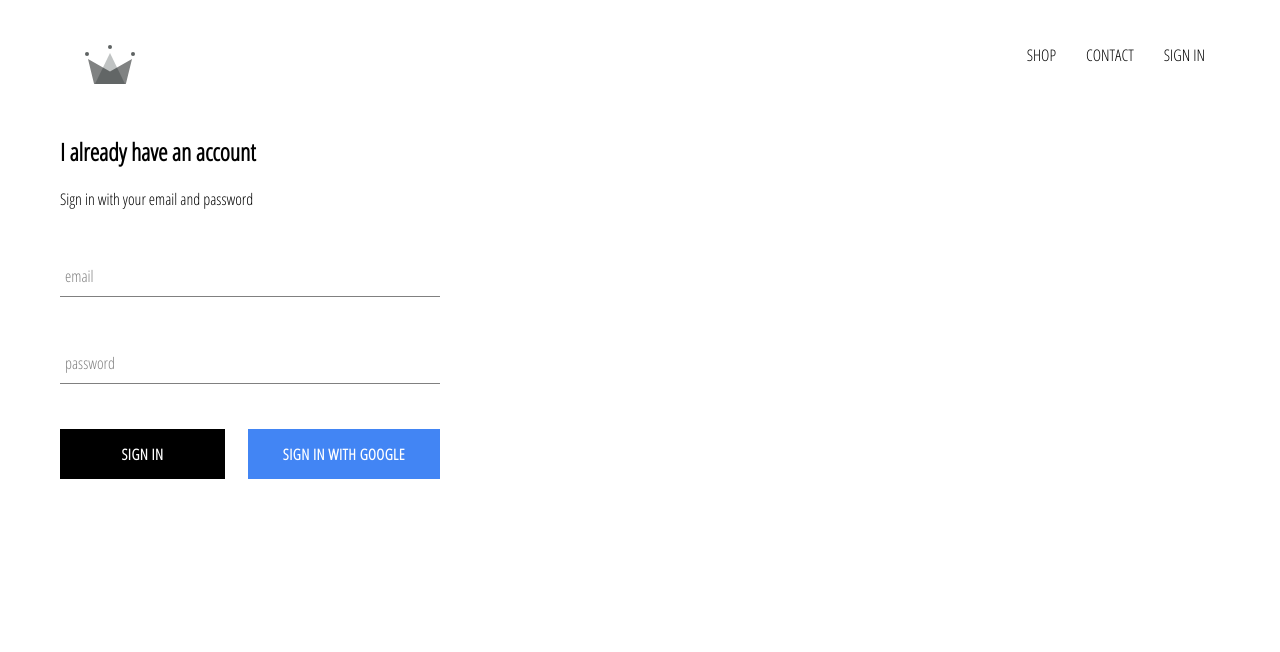
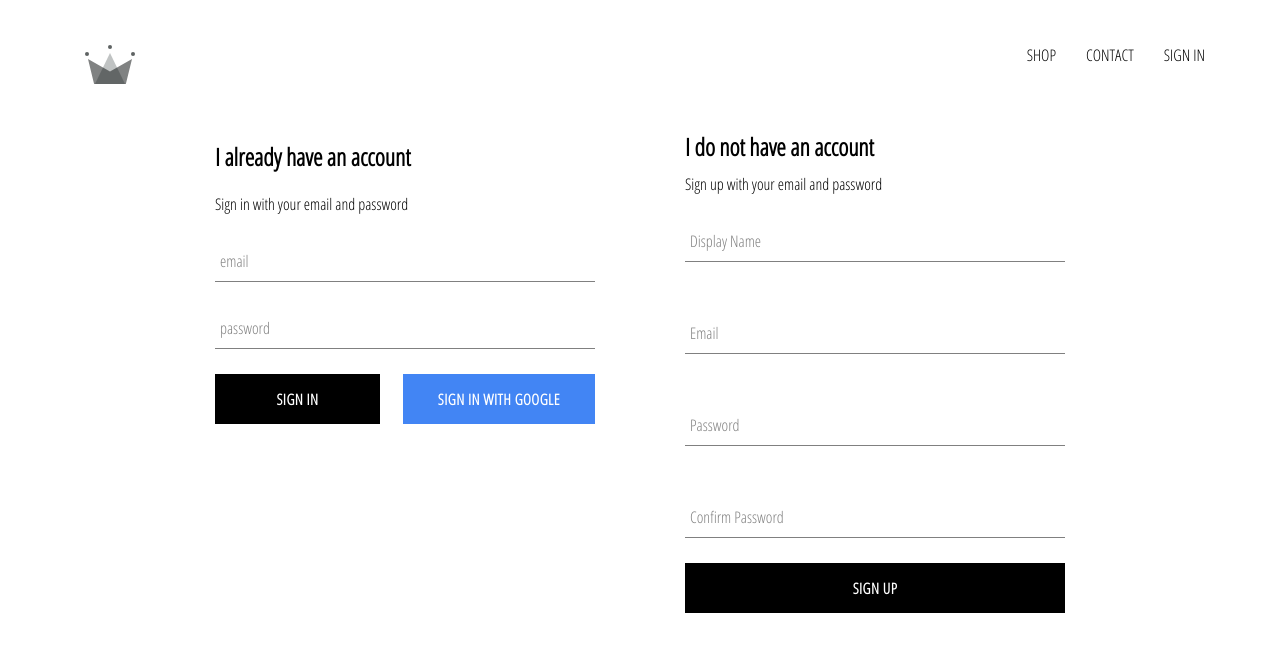
Before and after one commit to martinivanalfonso/CrownClothing, a React (Create React App) app: page /signin in a window 1280 px wide. Shown: the top 652 px of the page. Built offline with nearby package versions, Linux system fonts and the light colour scheme; no server answers.

Commit message:
Integrated Firebase sign up with email and password authentication option

```diff
--- a/src/App.js
+++ b/src/App.js
@@ -1,37 +1,50 @@
-import React from 'react';
-import { Switch, Route} from 'react-router-dom'
+import React from "react";
+import { Switch, Route } from "react-router-dom";
 
-import './App.css';
+import "./App.css";
 
-import SignInAndSignUp from './pages/sign-in-and-sign-up/sign-in-and-sign-up.component'
-import HomePage from './pages/homepage/homepage.component';
-import ShopPage from './pages/shop/shop.component';
-import Header from './components/header/header.component'
-import { auth } from './firebase/firebase.utils'
-
+import SignInAndSignUp from "./pages/sign-in-and-sign-up/sign-in-and-sign-up.component";
+import HomePage from "./pages/homepage/homepage.component";
+import ShopPage from "./pages/shop/shop.component";
+import Header from "./components/header/header.component";
+import { auth, createUserProfileDocument } from "./firebase/firebase.utils";
 
 class App extends React.Component {
   constructor(props) {
-    super(props)
+    super(props);
 
     this.state = {
       currentUser: null
-    }
+    };
   }
 
-  unsubscribeFromAuth = null
+  unsubscribeFromAuth = null;
 
   componentDidMount() {
-    this.unsubscribeFromAuth = auth.onAuthStateChanged(user => {
-      this.setState({ currentUser: user})})
+    this.unsubscribeFromAuth = auth.onAuthStateChanged(async userAuth => {
+      if (userAuth) {
+        const userRef = await createUserProfileDocument(userAuth);
+
+        userRef.onSnapshot(snapShot => {
+          this.setState({
+            currentUser: {
+              id: snapShot.id,
+              ...snapShot.data()
+            }
+          });
+          console.log(this.state.currentUser)
+        });
+      } else {
+        this.setState({ currentUser: userAuth });
+      }
+    });
   }
 
   componentWillUnmount() {
-    this.unsubscribeFromAuth()
+    this.unsubscribeFromAuth();
   }
 
-
-  render(){
+  render() {
     return (
       <div>
         <Header currentUser={this.state.currentUser} />
--- a/src/components/form-input/form-input.styles.scss
+++ b/src/components/form-input/form-input.styles.scss
@@ -9,7 +9,7 @@
 
 .group {
   position: relative;
-  margin: 45px 0;
+  margin: 25px 0;
 
   .form-input {
     background: none;
@@ -22,7 +22,6 @@
     border: none;
     border-radius: 0;
     border-bottom: 1px solid $sub-color;
-    margin: 25px 0;
 
     &:focus {
       outline: none;
--- /dev/null
+++ b/src/components/sign-up/sign-up.component.jsx
@@ -0,0 +1,102 @@
+import React from 'react'
+
+import { auth, createUserProfileDocument } from '../../firebase/firebase.utils'
+import CustomButton from '../custom-button/custom-button.component'
+import FormInput from '../form-input/form-input.component'
+import './sign-up.styles.scss'
+
+class SignUp extends React.Component {
+    constructor(props) {
+        super(props)
+
+        this.state = {
+            displayName: "",
+            email: "",
+            password: "",
+            confirmPassword: "",
+        }
+
+
+    }
+
+    handleChange = async e => {
+        const { name, value} = e.target
+        this.setState({
+            [name]: value
+        })
+    }
+
+    handleSubmit = async e => {
+        e.preventDefault()
+
+        const { displayName, email, password, confirmPassword } = this.state
+
+        if (password !== confirmPassword) {
+            alert("Passwords don't match")
+            return
+        }
+
+        try {
+
+            const { user } = await auth.createUserWithEmailAndPassword(email, password)
+
+            await createUserProfileDocument(user,{ displayName })
+
+            this.setState({
+                displayName: "",
+                email: "",
+                password: "",
+                confirmPassword: "",
+            })
+        } catch (error) {
+            console.error(error)
+        }
+    }
+
+    render() {
+        const { displayName, email, password, confirmPassword } = this.state
+        return(
+            <div className="sign-up">
+                    <h2 className="title">I do not have an account</h2>
+                    <span>Sign up with your email and password</span>
+                <form className="sign-up" onSubmit={this.handleSubmit}>
+                    <FormInput
+                    type="text"
+                    name="displayName"
+                    value={displayName}
+                    onChange={this.handleChange}
+                    label="Display Name"
+                    required
+                    />
+                    <FormInput
+                    type="email"
+                    name="email"
+                    value={email}
+                    onChange={this.handleChange}
+                    label="Email"
+                    required
+                    />
+                    <FormInput
+                    type="password"
+                    name="password"
+                    value={password}
+                    onChange={this.handleChange}
+                    label="Password"
+                    required
+                    />
+                    <FormInput
+                    type="password"
+                    name="confirmPassword"
+                    value={confirmPassword}
+                    onChange={this.handleChange}
+                    label="Confirm Password"
+                    required
+                    />
+                    <CustomButton type="submit">SIGN UP</CustomButton>
+                </form>
+            </div>
+        )
+    }
+}
+
+export default SignUp
--- /dev/null
+++ b/src/components/sign-up/sign-up.styles.scss
@@ -0,0 +1,9 @@
+.sign-up {
+  display: flex;
+  flex-direction: column;
+  width: 380px;
+
+  .title {
+    margin: 10px 0;
+  }
+}
--- a/src/firebase/firebase.utils.js
+++ b/src/firebase/firebase.utils.js
@@ -1,6 +1,6 @@
-import firebase from 'firebase/app'
-import 'firebase/firestore'
-import 'firebase/auth'
+import firebase from "firebase/app";
+import "firebase/firestore";
+import "firebase/auth";
 
 const config = {
   apiKey: "AIzaSyAvKuaCYRkYxdlhEg5OOIDGfyj9MA8yozg",
@@ -10,15 +10,42 @@
   storageBucket: "crownclothing-86485.appspot.com",
   messagingSenderId: "859457528422",
   appId: "1:859457528422:web:124aceab92d5f86a1283a7"
+};
+
+firebase.initializeApp(config);
+
+export const auth = firebase.auth();
+export const firestore = firebase.firestore();
+
+export const createUserProfileDocument = async (
+  userAuth, additionalData
+) => {
+  if (!userAuth) return;
+
+  const userRef = firestore.doc(`users/${userAuth.uid}`);
+
+  const snapShot = await userRef.get();
+
+  if (!snapShot.exists) {
+    const { displayName, email } = userAuth;
+    const createadAt = new Date();
+
+    try {
+      await userRef.set({
+        displayName,
+        email,
+        createadAt,
+        ...additionalData
+      });
+    } catch (error) {
+      console.log("Error creating user:" + error.message);
     }
+  }
+  return userRef;
+};
 
-  firebase.initializeApp(config)
+const provider = new firebase.auth.GoogleAuthProvider();
+provider.setCustomParameters({ prompt: "select_account" });
+export const signInWithGoogle = () => auth.signInWithPopup(provider);
 
-  export const auth = firebase.auth()
-  export const firestore = firebase.firestore()
-
-  const provider = new firebase.auth.GoogleAuthProvider()
-  provider.setCustomParameters({ prompt: 'select_account'})
-  export const signInWithGoogle = () => auth.signInWithPopup(provider)
-
-  export default firebase
+export default firebase;
--- a/src/pages/sign-in-and-sign-up/sign-in-and-sign-up.component.jsx
+++ b/src/pages/sign-in-and-sign-up/sign-in-and-sign-up.component.jsx
@@ -1,11 +1,14 @@
 import React from 'react';
 
+import './sign-in-and-sign-up.styles.scss'
 import SignIn from '../../components/sign-in/sign-in.component'
+import SignUp from '../../components/sign-up/sign-up.component'
 
 const SignInAndSignUp = () => {
     return (
         <div className="sign-in-and-sign-up">
             <SignIn />
+            <SignUp />
         </div>
     );
 };
--- /dev/null
+++ b/src/pages/sign-in-and-sign-up/sign-in-and-sign-up.styles.scss
@@ -0,0 +1,6 @@
+.sign-in-and-sign-up {
+  width: 850px;
+  display: flex;
+  justify-content: space-between;
+  margin: 30px auto;
+}
```
Lines whose indentation alone changed are shown as unchanged.
